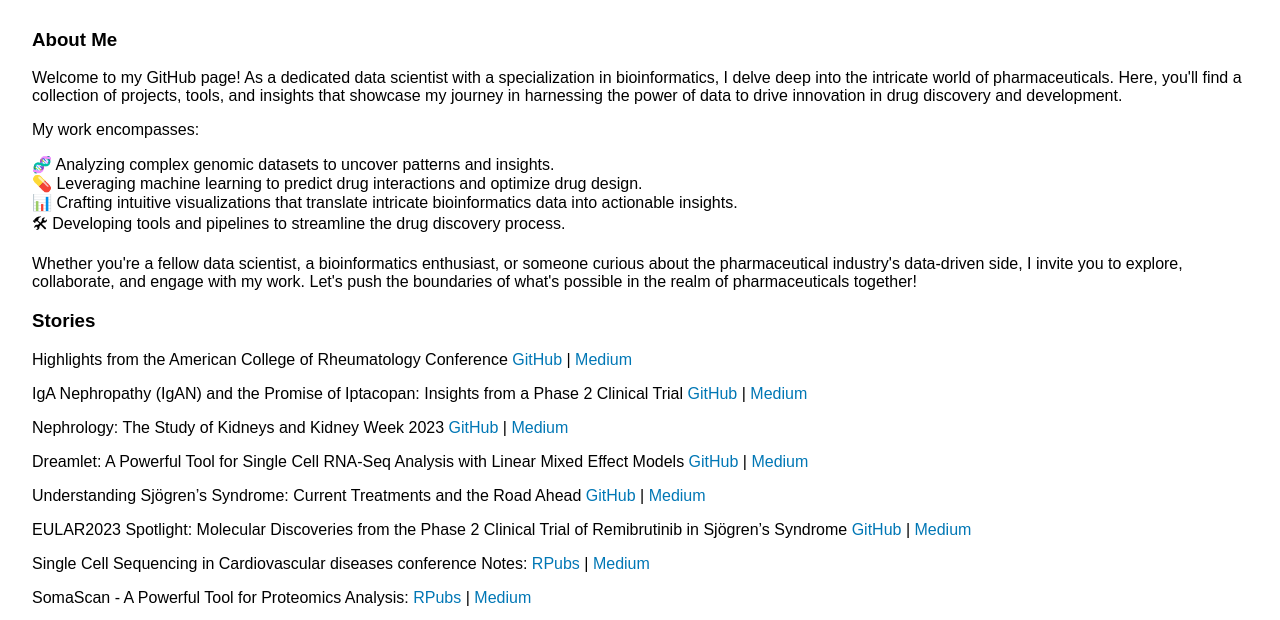
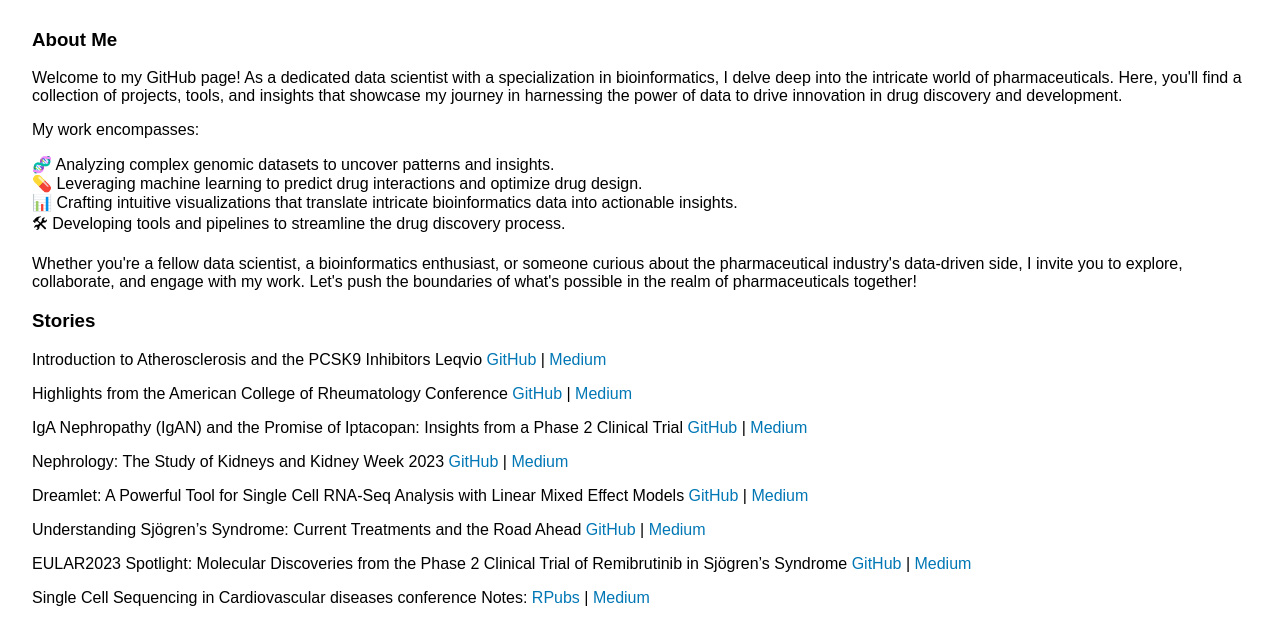
Before and after one commit to andreagrioni/andreagrioni.github.io, a plain HTML site: page index.html in a window 1280 px wide. Shown: the part 172-792 px from the top of the page. Drawn offline with Linux system fonts and the light colour scheme.

Commit message:
add ag010

```diff
--- a/index.html
+++ b/index.html
@@ -38,6 +38,7 @@
 <section id="stories">
 <h3>Stories</h3>
 
+<p>Introduction to Atherosclerosis and the PCSK9 Inhibitors Leqvio <a href="https://github.com/andreagrioni/ag-codestories/blob/main/vignettes/AG010_intro_atherosclerosis_leqvio.md" target="_blank">GitHub</a> | <a href="https://medium.com/@grioni.andrea/" target="_blank">Medium</a></p>
 <p>Highlights from the American College of Rheumatology Conference <a href="https://github.com/andreagrioni/ag-codestories/blob/main/vignettes/AG009_ACR2023_remarks.md" target="_blank">GitHub</a> | <a href="https://medium.com/@grioni.andrea/highlights-from-the-american-college-of-rheumatology-conference-5131be54a9e4" target="_blank">Medium</a></p>
 <p>IgA Nephropathy (IgAN) and the Promise of Iptacopan: Insights from a Phase 2 Clinical Trial <a href="https://github.com/andreagrioni/ag-codestories/blob/main/vignettes/AG008_LNP023_IgAN.md" target="_blank">GitHub</a> | <a href="https://medium.com/@grioni.andrea/iga-nephropathy-igan-and-the-promise-of-iptacopan-insights-from-a-phase-2-clinical-trial-7b07c509c410" target="_blank">Medium</a></p>
 <p>Nephrology: The Study of Kidneys and Kidney Week 2023 <a href="https://github.com/andreagrioni/ag-codestories/blob/main/vignettes/AG007_kidney_week_2023.md" target="_blank">GitHub</a> | <a href="https://medium.com/@grioni.andrea/nephrology-the-study-of-kidneys-and-kidney-week-2023-57fdca51079a" target="_blank">Medium</a></p>
```
